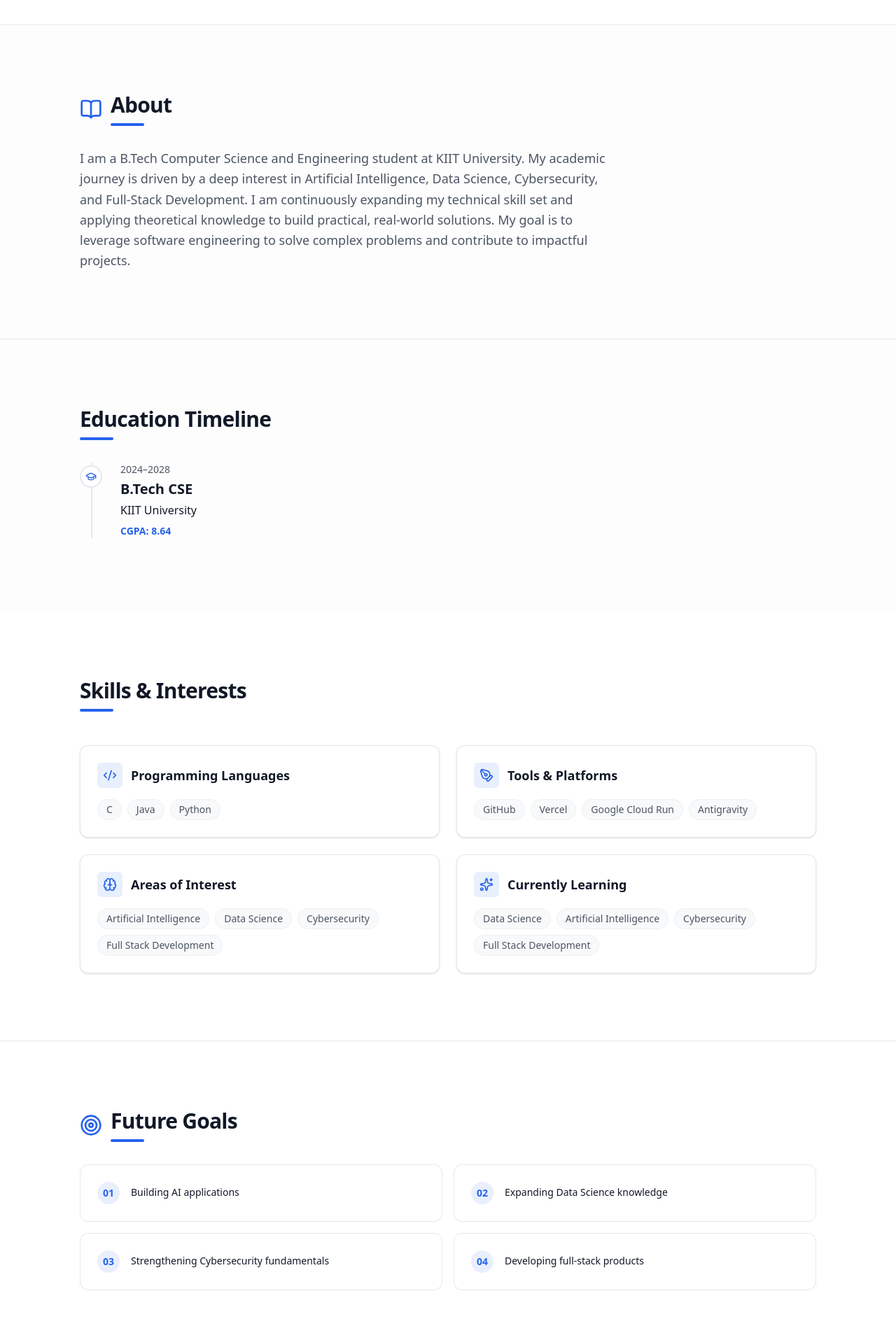
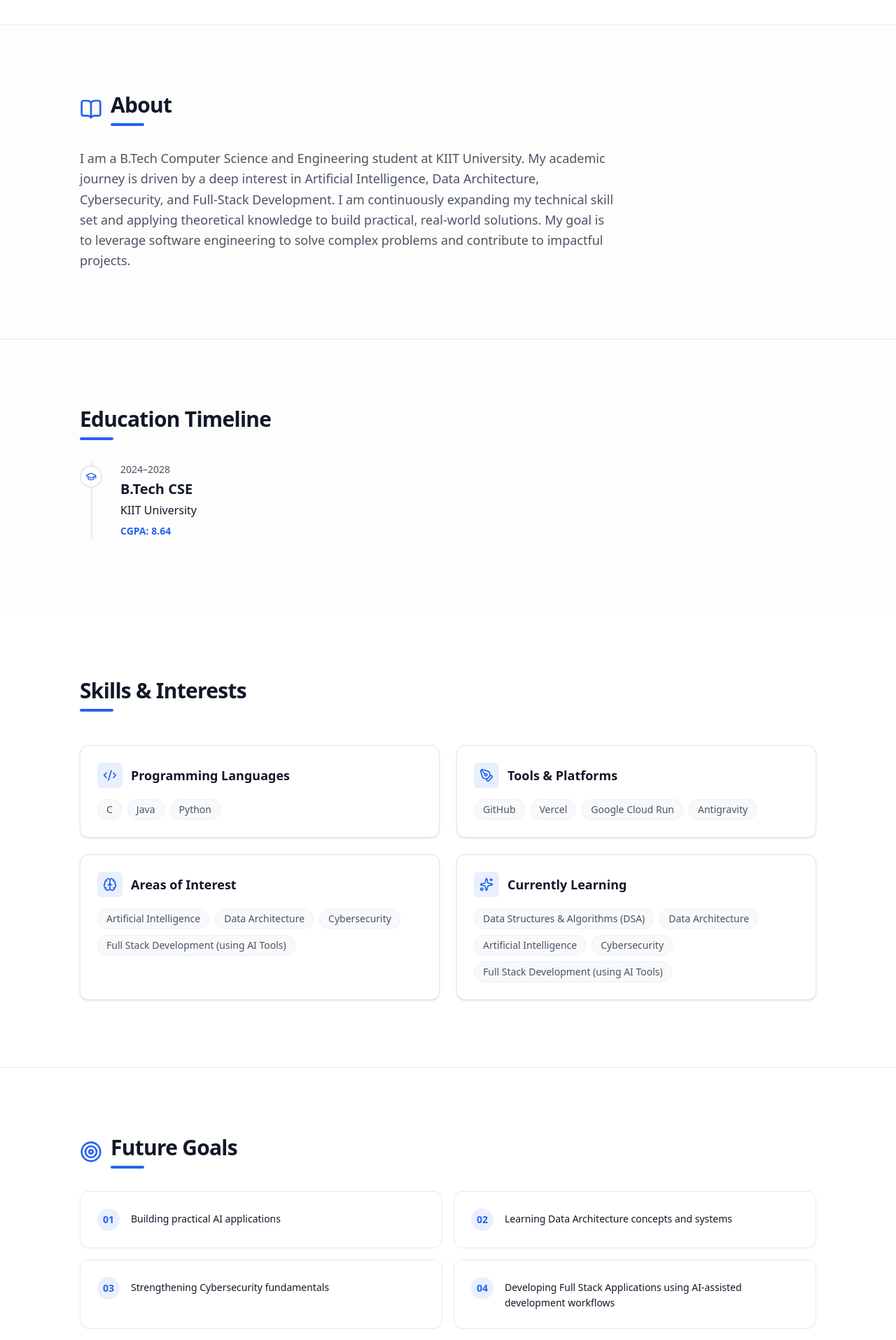
Before and after one commit to sohan1611/Portfolio, a Next.js app: page / in a window 1280 px wide. Shown: the part 880-2795 px from the top of the page at 70% size. Built offline with nearby package versions, Linux system fonts and the light colour scheme; no server answers.

Commit message:
Refine portfolio content and learning focus

```diff
--- a/src/data/portfolio.ts
+++ b/src/data/portfolio.ts
@@ -2,7 +2,7 @@ export const portfolioData = {
   personal: {
     name: "Sohan Mandal",
     headline: "Computer Science Student Building AI-Powered Solutions",
-    subheadline: "B.Tech CSE student at KIIT University interested in Artificial Intelligence, Data Science, Cybersecurity, and Software Development.",
+    subheadline: "B.Tech CSE student at KIIT University interested in Artificial Intelligence, Data Architecture, Cybersecurity, and Software Development.",
     email: "sohanmandal1611@gmail.com",
     phone: "+91 9830322351",
     github: "https://github.com/sohan1611",
@@ -18,7 +18,7 @@ export const portfolioData = {
     { title: "Availability", value: "Open to Internship Opportunities" }
   ],
   about: {
-    content: "I am a B.Tech Computer Science and Engineering student at KIIT University. My academic journey is driven by a deep interest in Artificial Intelligence, Data Science, Cybersecurity, and Full-Stack Development. I am continuously expanding my technical skill set and applying theoretical knowledge to build practical, real-world solutions. My goal is to leverage software engineering to solve complex problems and contribute to impactful projects."
+    content: "I am a B.Tech Computer Science and Engineering student at KIIT University. My academic journey is driven by a deep interest in Artificial Intelligence, Data Architecture, Cybersecurity, and Full-Stack Development. I am continuously expanding my technical skill set and applying theoretical knowledge to build practical, real-world solutions. My goal is to leverage software engineering to solve complex problems and contribute to impactful projects."
   },
   education: [
     {
@@ -31,14 +31,15 @@ export const portfolioData = {
   skills: {
     languages: ["C", "Java", "Python"],
     tools: ["GitHub", "Vercel", "Google Cloud Run", "Antigravity"],
-    interests: ["Artificial Intelligence", "Data Science", "Cybersecurity", "Full Stack Development"],
-    currentlyLearning: ["Data Science", "Artificial Intelligence", "Cybersecurity", "Full Stack Development"]
+    interests: ["Artificial Intelligence", "Data Architecture", "Cybersecurity", "Full Stack Development (using AI Tools)"],
+    currentlyLearning: ["Data Structures & Algorithms (DSA)", "Data Architecture", "Artificial Intelligence", "Cybersecurity", "Full Stack Development (using AI Tools)"]
   },
   futureGoals: [
-    "Building AI applications",
-    "Expanding Data Science knowledge",
+    "Building practical AI applications",
+    "Learning Data Architecture concepts and systems",
     "Strengthening Cybersecurity fundamentals",
-    "Developing full-stack products"
+    "Developing Full Stack Applications using AI-assisted development workflows",
+    "Improving Data Structures & Algorithms problem-solving skills"
   ],
   projects: [
     {
@@ -75,7 +76,7 @@ export const portfolioData = {
       title: "Build with AI Certification",
       issuer: "GeeksforGeeks",
       status: "Completed",
-      certificateFile: "/certificates/gfg-build-with-ai-certificate.pdf", // Can be .pdf, .png, .jpg
+      certificateFile: "/certificates/gfg-build-with-ai-certificate.pdf",
       showViewButton: true,
       showDownloadButton: true,
     },
```
